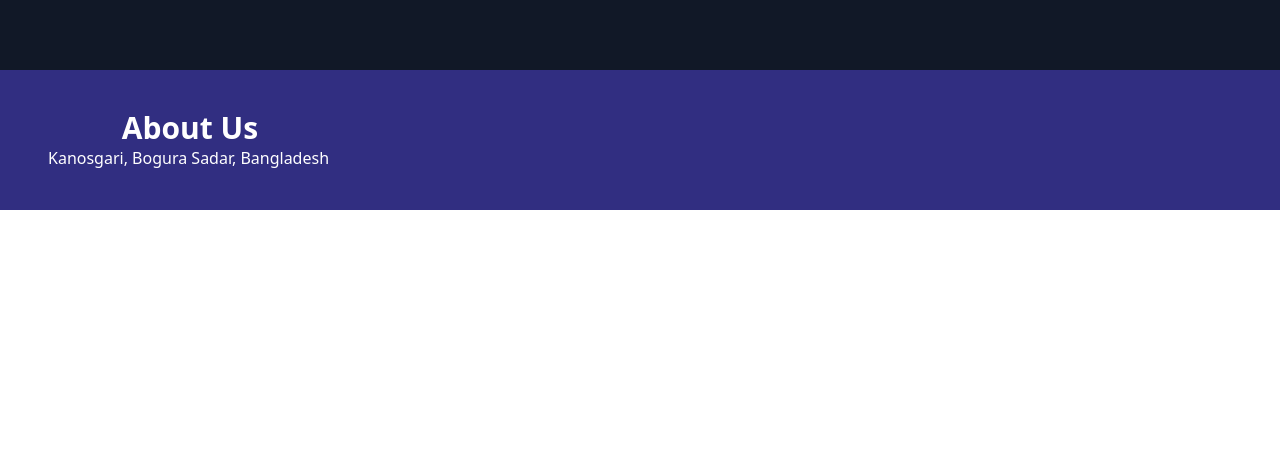
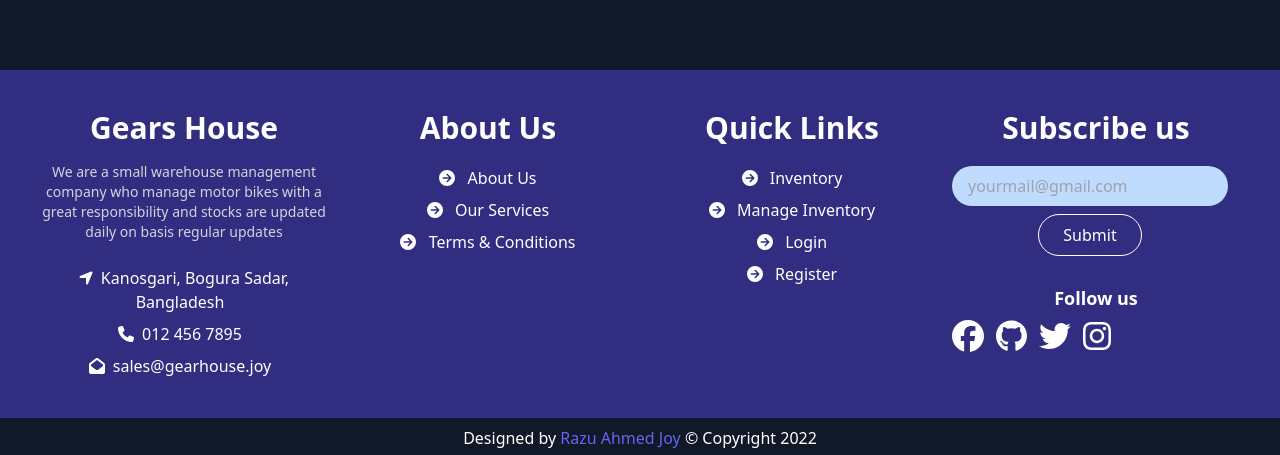
Before and after one commit to razuahmedjoy/gear-house-warehouse-client, a React (Create React App) app: page / in a window 1280 px wide. Shown: the part 3102-3557 px from the top of the page. Before the commit the page ends 3312 px from the top, so only its background shows below. Built offline with nearby package versions, Linux system fonts and the light colour scheme; what tw-elements would draw is missing.

Commit message:
completed footer

```diff
--- a/package.json
+++ b/package.json
@@ -3,6 +3,10 @@
   "version": "0.1.0",
   "private": true,
   "dependencies": {
+    "@fortawesome/fontawesome-svg-core": "^6.1.1",
+    "@fortawesome/free-brands-svg-icons": "^6.1.1",
+    "@fortawesome/free-solid-svg-icons": "^6.1.1",
+    "@fortawesome/react-fontawesome": "^0.1.18",
     "@headlessui/react": "^1.6.0",
     "@heroicons/react": "^1.0.6",
     "@testing-library/jest-dom": "^5.16.4",
--- a/src/components/Pages/Blogs/Blogs.js
+++ b/src/components/Pages/Blogs/Blogs.js
@@ -10,7 +10,7 @@ const Blogs = () => {
                 Recent Blogs
             </h1>
             <hr className="w-1/4 mt-5 text-center m-auto border-blue-300" />
-            <div className="grid grid-cols-1 md:grid-cols-3 gap-8 md:mx-10 py-5">
+            <div className="grid grid-cols-1 md:grid-cols-2 lg:grid-cols-3 gap-8 md:mx-10 py-5">
 
 
 
--- a/src/components/Pages/Home.js
+++ b/src/components/Pages/Home.js
@@ -25,7 +25,7 @@ const Home = () => {
 
             {/* Team  Details */}
 
-            <section className="team-section py-20">
+            <section className="team-section py-20 px-5">
 
                 <h1 className="text-center text-2xl md:text-4xl text-primary uppercase font-semibold">
                     Our Teams
@@ -55,11 +55,21 @@ const Home = () => {
 
 
             {/* footer */}
+            <section>
 
-            <section className="footer py-10 bg-indigo-900 px-5 md:px-10">
 
-                <Footer />
+                <div className="footer py-10 bg-indigo-900 px-5 md:px-10">
 
+                    <Footer />
+
+                </div>
+
+                <div className="bg-gray-900">
+                    <p className="text-center text-white py-2">
+                     Designed by <span className="text-primary"> <a href="/">Razu Ahmed Joy</a></span>
+                     <span> &copy; Copyright {new Date().getFullYear()} </span>
+                    </p>
+                </div>
             </section>
 
 
--- a/src/components/Partials/Footer/Footer.css
+++ b/src/components/Partials/Footer/Footer.css
@@ -0,0 +1,3 @@
+.footer-links li{
+    margin-top: .5rem;
+}
--- a/src/components/Partials/Footer/Footer.js
+++ b/src/components/Partials/Footer/Footer.js
@@ -1,12 +1,94 @@
+import { faFacebook, faGithub, faInstagram, faTwitter } from '@fortawesome/free-brands-svg-icons';
+import { faArrowCircleRight, faEnvelopeOpen, faLocationArrow, faPhone } from '@fortawesome/free-solid-svg-icons';
+import { FontAwesomeIcon } from '@fortawesome/react-fontawesome';
 import React from 'react';
+import './Footer.css'
+
+
 const Footer = () => {
+
     return (
-        <div className="grid grid-cols-1 md:grid-cols-4">
+
+        <div className="grid grid-cols-1 lg:grid-cols-4 gap-4">
 
             <div className="about">
+                <h1 className="text-xl md:text-3xl text-white font-bold">Gears House</h1>
+                <p className="text-sm text-gray-300 py-4">We are a small warehouse management company who manage motor bikes with a great responsibility and stocks are updated daily on basis regular updates</p>
+                <div className="text-white flex flex-col justify-center gap-y-2 mt-2 text-sm md:text-base">
+                    <div>
+                        <FontAwesomeIcon icon={faLocationArrow} />
+                        <span className="text-white mx-2">
+                            Kanosgari, Bogura Sadar, Bangladesh</span>
+                    </div>
+                    <div>
+                        <FontAwesomeIcon icon={faPhone} />
+                        <span className="text-white mx-2">
+                            012 456 7895</span>
+                    </div>
+                    <div>
+                        <FontAwesomeIcon icon={faEnvelopeOpen} />
+                        <span className="text-white mx-2">
+                            sales@gearhouse.joy</span>
+                    </div>
+                </div>
+            </div>
+
+
+            <div className="ourinfo mt-4 md:mt-0">
                 <h1 className="text-xl md:text-3xl text-white font-bold">About Us</h1>
-                <div className="text-white flex items-center">
-               <span className="text-white mx-2">Kanosgari, Bogura Sadar, Bangladesh</span>
+                <div className="my-5">
+                    <ul className="text-white footer-links">
+                        <li>
+                            <FontAwesomeIcon icon={faArrowCircleRight} className="mr-2" /> <a href="/">About Us</a>
+                        </li>
+                        <li>
+                            <FontAwesomeIcon icon={faArrowCircleRight} className="mr-2" /> <a href="/">Our Services</a>
+                        </li>
+                        <li>
+                            <FontAwesomeIcon icon={faArrowCircleRight} className="mr-2" /> <a href="/">Terms & Conditions</a>
+                        </li>
+                    </ul>
+                </div>
+            </div>
+
+            <div className="quicklink mt-4 md:mt-0">
+                <h1 className="text-xl md:text-3xl text-white font-bold">Quick Links</h1>
+                <div className="my-5">
+                    <ul className="text-white footer-links">
+                        <li>
+                            <FontAwesomeIcon icon={faArrowCircleRight} className="mr-2" /> <a href="/">Inventory</a>
+                        </li>
+                        <li>
+                            <FontAwesomeIcon icon={faArrowCircleRight} className="mr-2" /> <a href="/manage">Manage Inventory</a>
+                        </li>
+                        <li>
+                            <FontAwesomeIcon icon={faArrowCircleRight} className="mr-2" /> <a href="/login">Login</a>
+                        </li>
+                        <li>
+                            <FontAwesomeIcon icon={faArrowCircleRight} className="mr-2" /> <a href="/register">Register</a>
+                        </li>
+                    </ul>
+                </div>
+            </div>
+
+            <div className="ourinfo mt-4 md:mt-0">
+                <h1 className="text-xl md:text-3xl text-white font-bold">Subscribe us</h1>
+                <div className="my-5 mr-3">
+                    <input className="py-2 px-4 w-full text-blue-900 rounded-full bg-blue-200 outline-none border-none" type="email" name="" id="" placeholder='yourmail@gmail.com' />
+
+                    <div className="w-full mx-auto text-center">
+                    <input type="submit" value="Submit" className="btn py-2 px-6 border-[1px] border-white rounded-full cursor-pointer my-2 text-white hover:bg-white hover:text-blue-900 duration-300" />
+                    </div>
+                </div>
+                <h1 className="text-md md:text-lg text-white font-bold">Follow us</h1>
+
+                <div className="social-icons text-white flex gap-3 py-2">
+                    <a href="/"><FontAwesomeIcon icon={faFacebook} size="2x"/></a>
+                    <a href="/"><FontAwesomeIcon icon={faGithub} size="2x"/></a>
+                    <a href="/"><FontAwesomeIcon icon={faTwitter} size="2x"/></a>
+                    <a href="/"><FontAwesomeIcon icon={faInstagram} size="2x"/></a>
+
+
                 </div>
             </div>
 
```
Also changed, not shown: 1 other file (tests, documents, lock files or other folders).
